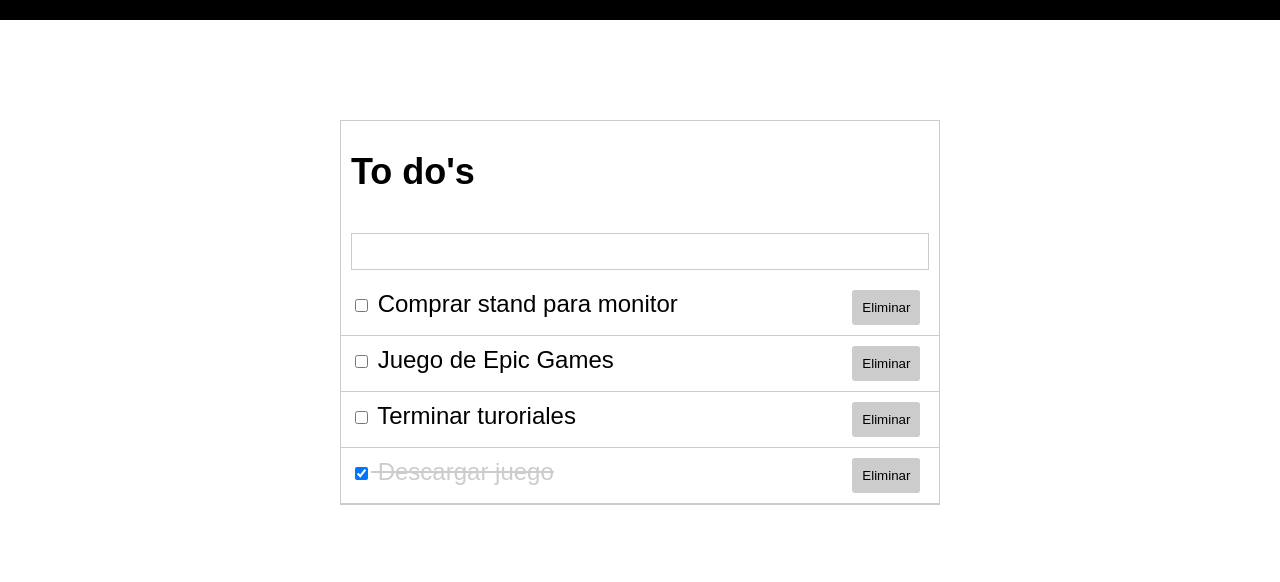
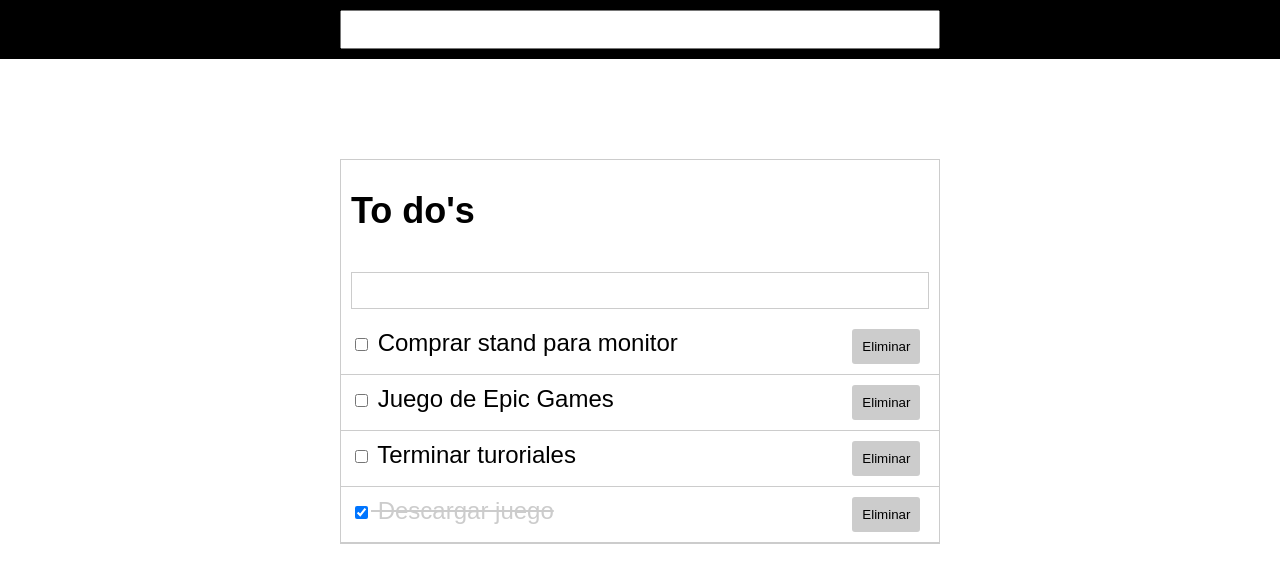
Before and after one commit to David-Hdez/todos, a Vue app: page / in a window 1280 px wide. Shown: the top 582 px of the page. Built offline with nearby package versions, Linux system fonts and the light colour scheme.

Commit message:
Busqueda

```diff
--- a/src/App.vue
+++ b/src/App.vue
@@ -1,6 +1,8 @@
 <template>
   <div>
-    <div id="header"></div>
+    <div id="header">
+      <Search v-on:query-change="querySearch"/>
+    </div>
     <div id="main-container">
       <h2>To do's</h2>
       <!--Implementando coponentes-->
@@ -11,13 +13,14 @@
 </template>
 
 <script>
+import Search from './components/Search.vue'
 import Todos from './components/Todos.vue'
 import TodoAdd from './components/TodoAdd.vue'//Estructura de la aplicación
 
 export default {
   name: 'App',
   components: {
-    Todos, TodoAdd
+    Todos, TodoAdd, Search
   },
   methods:{
     deleteTodo(id){
@@ -27,6 +30,17 @@ export default {
     addTodo(todo){
       this.todos.push(todo);
       this.copyTodos=[... this.todos];
+    },
+    querySearch(query){
+      if (query.trim()==='') {
+        this.copyTodos=[... this.todos]
+      } else {
+        const temp=this.todos.filter(todo =>{
+          return todo.task.includes(query);
+        });
+
+        this.copyTodos=[... temp]
+      }
     }
   },
   data(){
--- a/src/components/Search.vue
+++ b/src/components/Search.vue
@@ -0,0 +1,29 @@
+<template>
+    <div id="search-container">
+        <input type="text" v-model="query" v-on:input="$emit('query-change',query)">
+    </div>
+</template>
+
+<script>
+export default{
+    name:"Search",
+    data(){
+        return {
+            query:''
+        }
+    }
+}
+</script>
+
+<style scoped>
+#search-container{
+    width: 600px;
+    margin: 0 auto;
+}
+
+input{
+    padding: 10px;
+    width: 100%;
+    outline: none;
+}
+</style>
```
